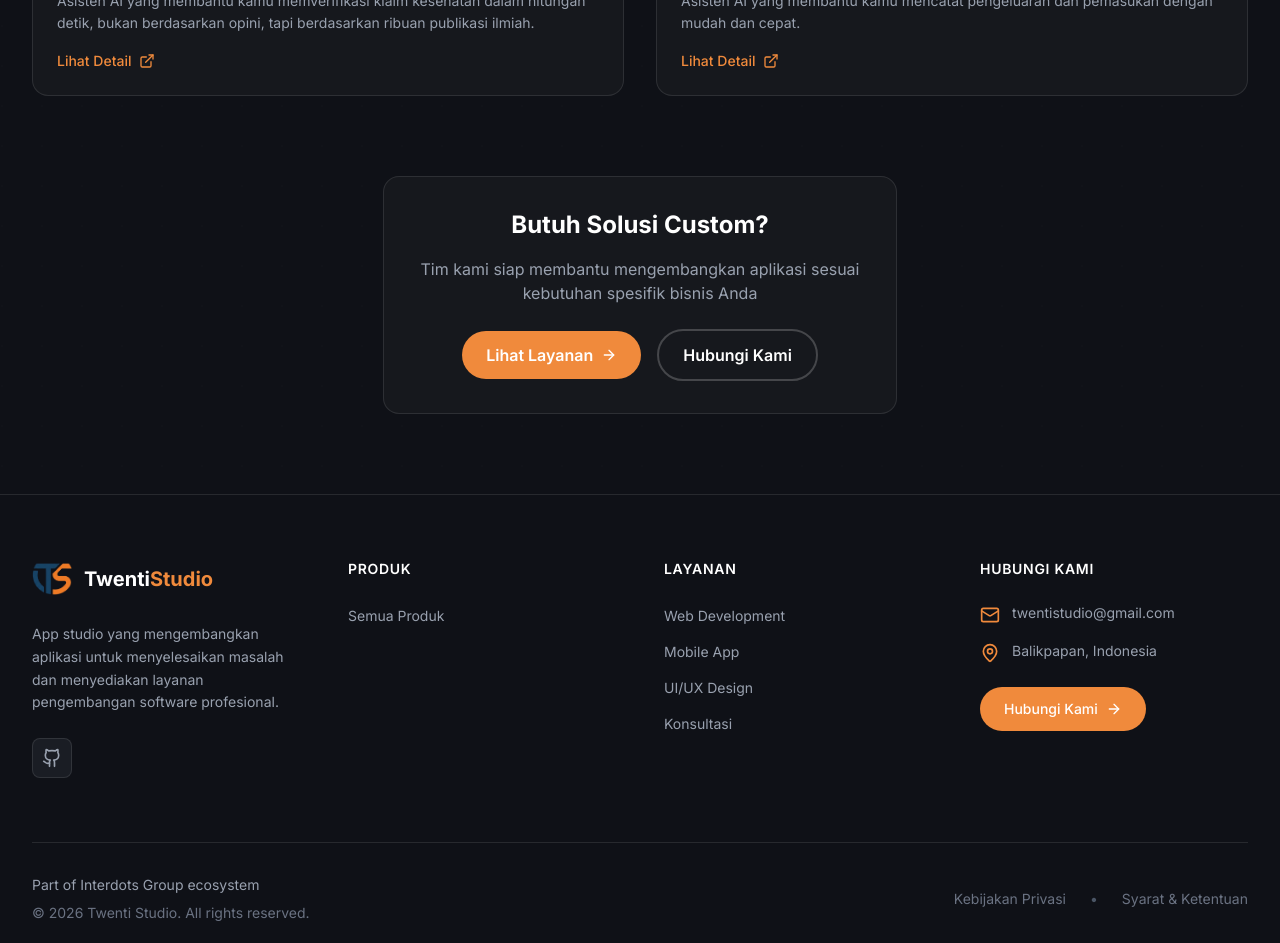
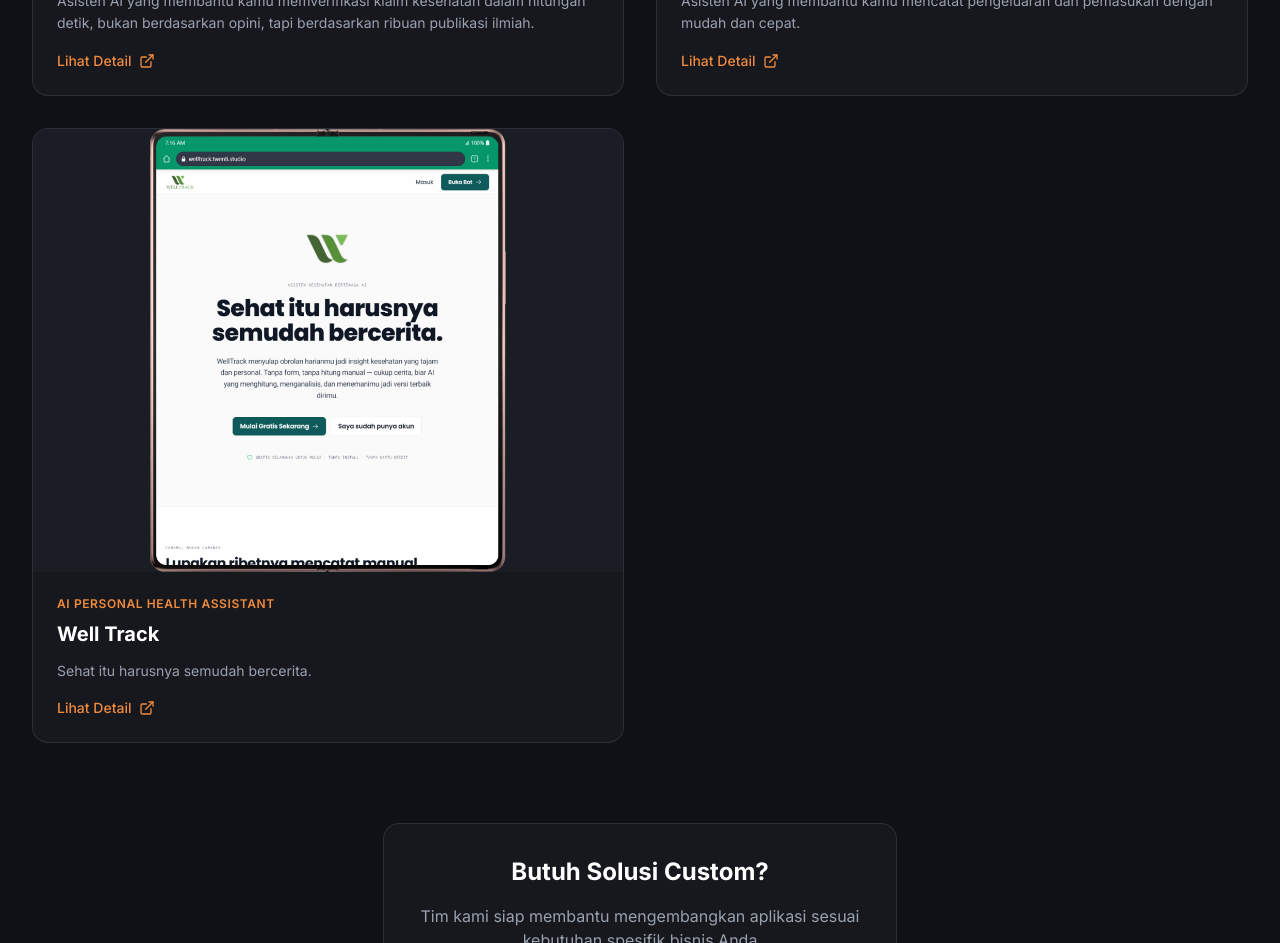
Before and after one commit to Twenti-Studio/twenti-profile, a Next.js app: page /produk in a window 1280 px wide. Shown: the part 1880-2823 px from the top of the page. Built offline with nearby package versions, Linux system fonts and the light colour scheme.

Commit message:
add product mita, games, finot, and welltrack

```diff
--- a/app/produk/ProductsClient.tsx
+++ b/app/produk/ProductsClient.tsx
@@ -88,10 +88,23 @@
         },
         category: 'AI Personal Finance Assistant',
         status: 'available',
-        link: 'https://finot.twenti.studio',
+        link: 'https://fi-not.app',
         isExternal: true,
         gradient: 'from-orange-500 to-pink-500',
         image: '/image/FiNot.png'
+    },
+    {
+        name: 'Well Track',
+        description: {
+            id: 'Sehat itu harusnya semudah bercerita.',
+            en: 'Health should be as easy as telling a story.'
+        },
+        category: 'AI Personal Health Assistant',
+        status: 'available',
+        link: 'https://welltrack.twenti.studio',
+        isExternal: true,
+        gradient: 'from-orange-500 to-pink-500',
+        image: '/image/welltrack.png'
     },
 
 ];
```
Also changed, not shown: public/image/welltrack.png (added).
